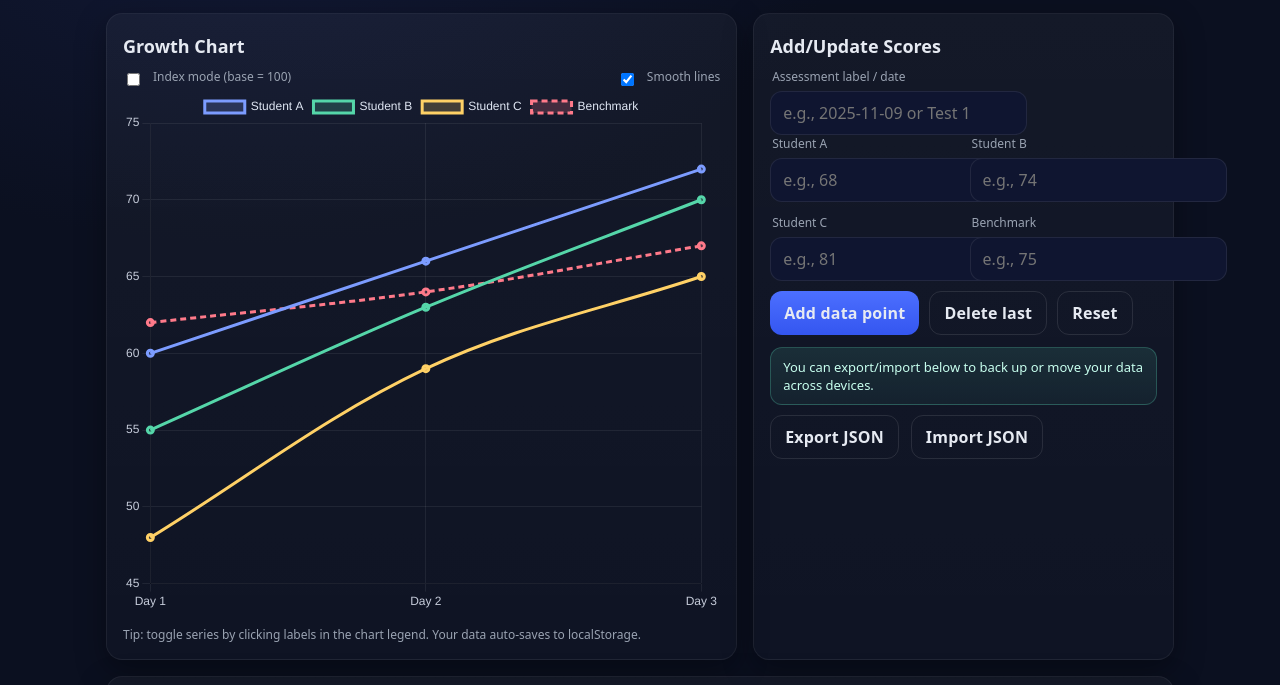
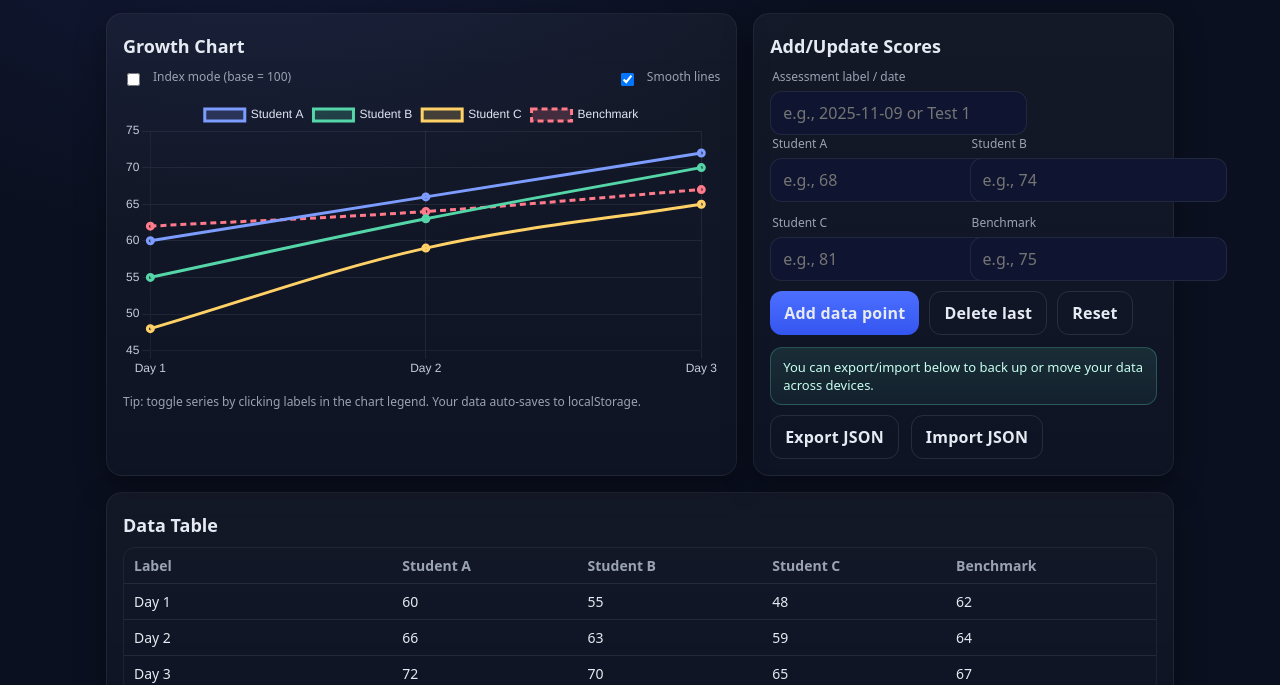
Before and after one commit to haneeshjallipalli/PL-Growth-Tracker, a plain HTML site: page index.html in a window 1280 px wide. Shown: the part 115-800 px from the top of the page. Drawn offline with nearby package versions, Linux system fonts and the light colour scheme; animation ran at ten frames a second.

Commit message:
Wrap chart canvas in a div for styling

```diff
--- a/index.html
+++ b/index.html
@@ -71,6 +71,9 @@
     .notice{background: linear-gradient(180deg, rgba(92,225,190,.12), rgba(92,225,190,.06)); border:1px solid rgba(92,225,190,.25); color:#c7ffee;padding:10px 12px;border-radius:12px; font-size:13px}
 
     .hidden{display:none}
+
+    .chart-wrap{position:relative;margin-top:8px;height:280px;}
+    #chart{width:100% !important;height:100% !important;}
   </style>
 </head>
 <body>
@@ -102,7 +105,9 @@
             <label for="smooth">Smooth lines</label>
           </div>
         </div>
-        <canvas id="chart" height="110"></canvas>
+        <div class="chart-wrap">
+          <canvas id="chart"></canvas>
+        </div>
         <div class="footer">Tip: toggle series by clicking labels in the chart legend. Your data auto‑saves to <span class="muted">localStorage</span>.</div>
       </section>
 
```
